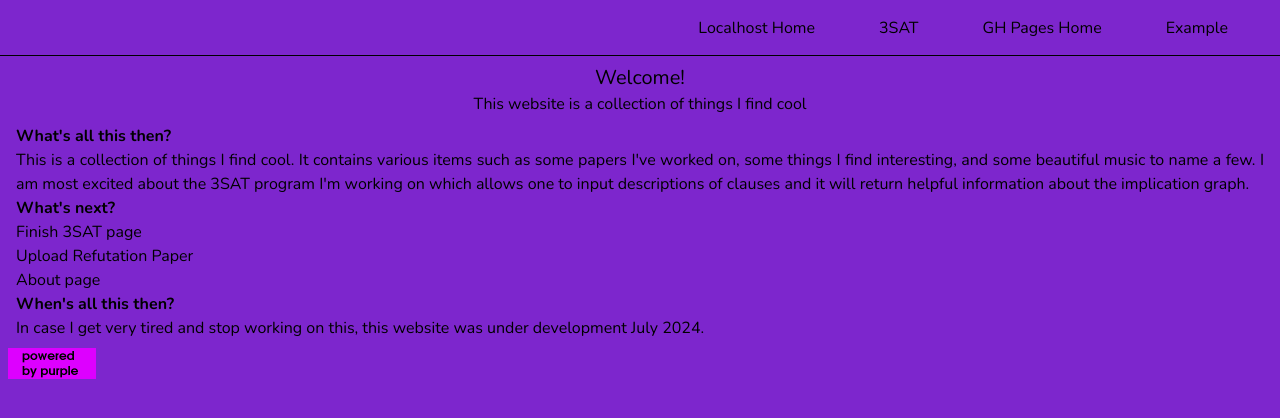
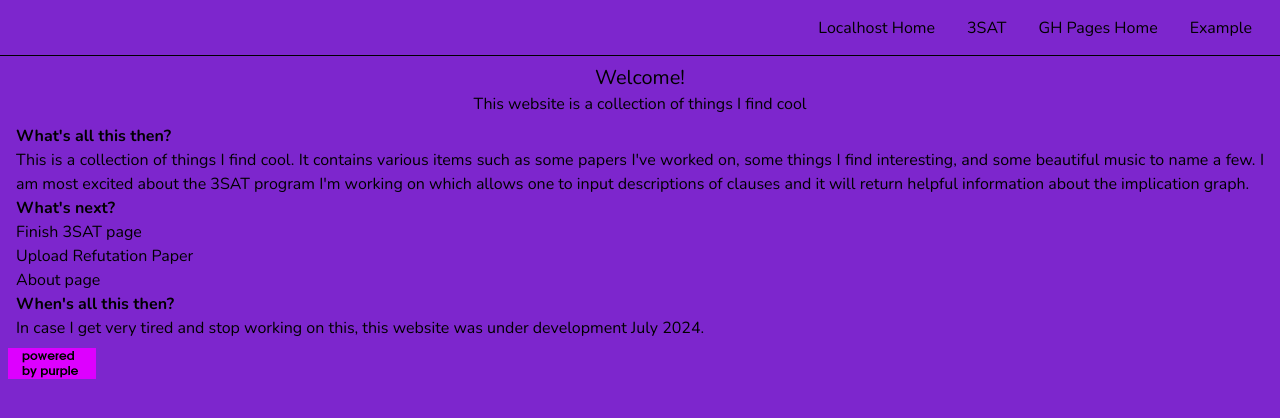
Before and after one commit to Quiggleson/portfolio, a Next.js app: page / in a window 1280 px wide. Shown: the top 418 px of the page. Built offline with nearby package versions, Linux system fonts and the light colour scheme.

Commit message:
add scrolling in top nav

```diff
--- a/app/globals.css
+++ b/app/globals.css
@@ -5,3 +5,19 @@
 body {
     background: #7d26cd;
 }
+
+::-webkit-scrollbar {
+    height: 8px; /* Adjust the height for horizontal scrollbars */
+    background: transparent; /* Optional: transparent background */
+}
+
+::-webkit-scrollbar-thumb {
+    background-color: #A0AEC0; /* Color of the scrollbar thumb */
+    border-radius: 10px; /* Roundness of the thumb */
+    border: 2px solid transparent; /* Optional: creates padding around the thumb */
+    background-clip: content-box; /* Optional: ensures the thumb fits within the scrollbar track */
+}
+
+::-webkit-scrollbar-thumb:hover {
+    background-color: #718096; /* Darker color on hover */
+}
--- a/app/page.tsx
+++ b/app/page.tsx
@@ -1,3 +1,5 @@
+import Image from "next/image";
+
 export default function Home(){
   return (
   <div>
@@ -19,7 +21,7 @@ export default function Home(){
     </div>
     <div className="mx-2">
       <a href="https://web.archive.org/web/20170413205801/http://purple.com/" target="_blank">
-      <img alt="purple network" src="powered_by_purple.png" /></a>
+      <Image width="88" height="31" alt="purple network" src="/powered_by_purple.png" /></a>
     </div>
   </div>
   );
--- a/app/topnav.tsx
+++ b/app/topnav.tsx
@@ -11,10 +11,36 @@ export default function TopNav() {
     ];
 
     return (
-        <div className="w-screen h-14 border-b border-black top-0 sticky mx-auto bg-purple-com z-50">
-            <div className="float-right flex justify-between mx-5">
-            {buttons.map((button, i) => <a key={i} className="rounded p-2 m-2 mx-6 hover:bg-purple-hover text-nowrap" href={button.link}>{button.name}</a>)}
+        <div className="w-screen h-14 border-b border-black top-0 sticky bg-purple-com z-50 overflow-x-auto flex items-center flex-row-reverse">
+            <div className="flex justify-end min-w-max space-x-4 pr-5">
+                {buttons.map((button, i) => (
+                    <a key={i} className="rounded p-2 hover:bg-purple-hover whitespace-nowrap" href={button.link}>
+                        {button.name}
+                    </a>
+                ))}
             </div>
         </div>
     );
 }
+
+
+// 'use client';
+
+// export default function TopNav() {
+
+//     const buttons = [
+//         // Warning: home will link incorrectly on github pages
+//         {name: 'Localhost Home', link: '/'},
+//         {name: '3SAT', link: 'sat'},
+//         {name: 'GH Pages Home', link: '/portfolio'},
+//         {name: 'Example', link: '/'},
+//     ];
+
+//     return (
+//         <div className="w-screen h-14 border-b border-black top-0 sticky mx-auto bg-purple-com z-50 overflow-x-auto">
+//             <div className="float-right flex justify-between mx-5 overflow-x-auto">
+//             {buttons.map((button, i) => <a key={i} className="rounded p-2 m-2 mx-6 hover:bg-purple-hover whitespace-nowrap" href={button.link}>{button.name}</a>)}
+//             </div>
+//         </div>
+//     );
+// }
```
